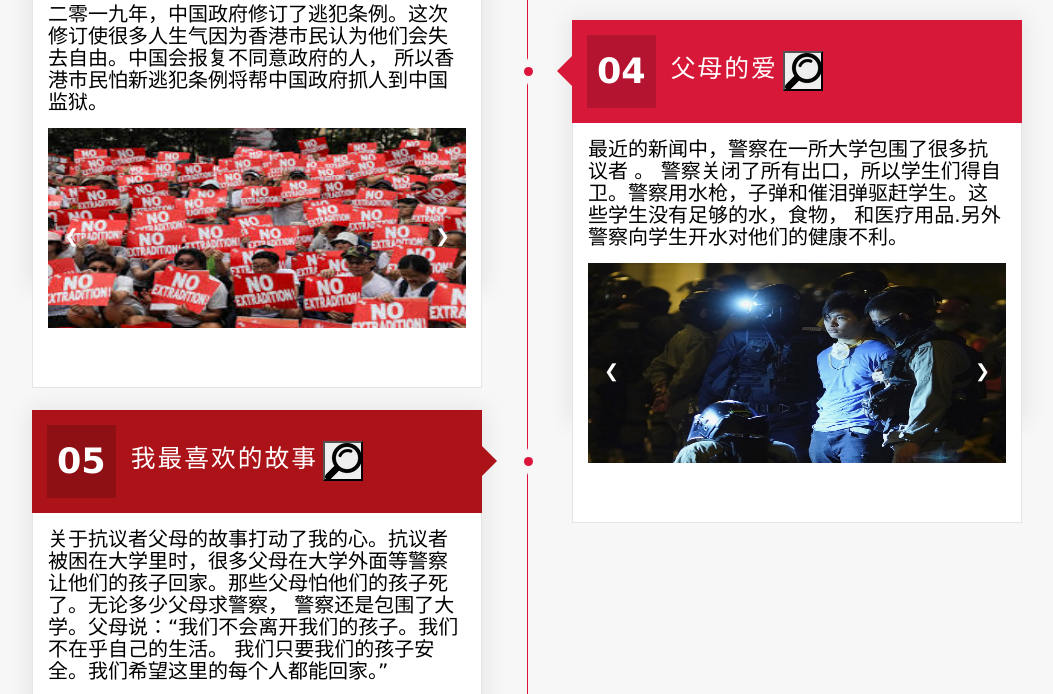
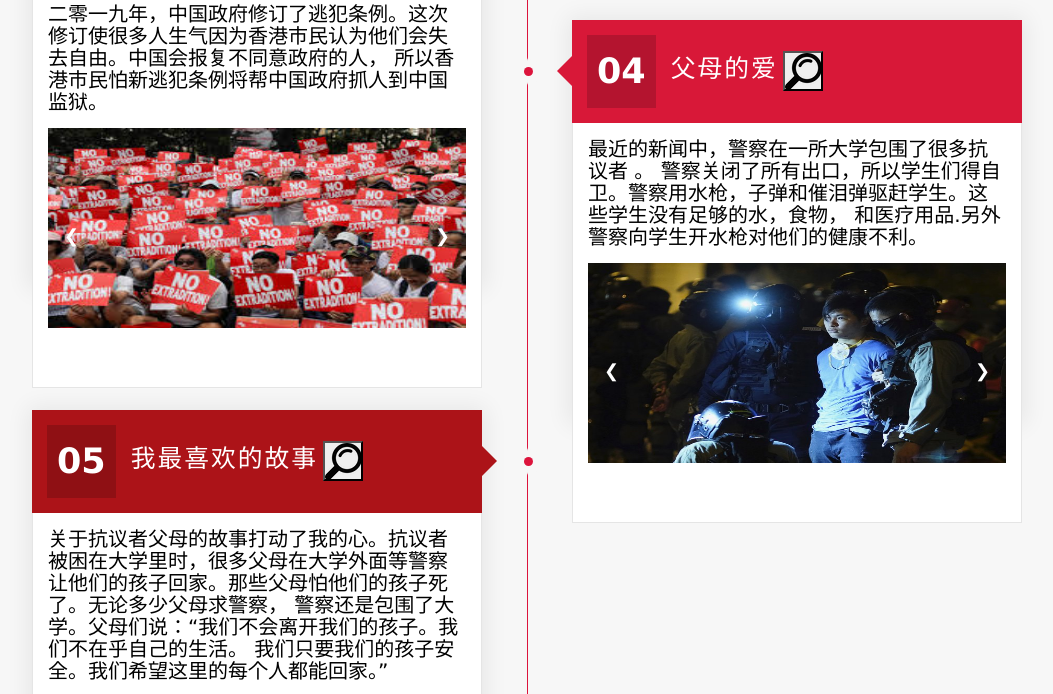
Before and after one commit to LilyN11/HongKong, a plain HTML site: page index.html in a window 1280 px wide. Shown: the part 1006-1700 px from the top of the page, without its empty margins (113-1166 px from the left). Drawn offline with nearby package versions, Linux system fonts and the light colour scheme.

Commit message:
Update index.html

```diff
--- a/index.html
+++ b/index.html
@@ -113,7 +113,7 @@
                 <button onclick="zoom4()" class="zoom"></button>
 			</div>
 			<div class="body">
-				<p id="4">最近的新闻中，警察在一所大学包围了很多抗议者 。 警察关闭了所有出口，所以学生们得自卫。警察用水枪，子弹和催泪弹驱赶学生。这些学生没有足够的水，食物， 和医疗用品.另外警察向学生开水对他们的健康不利。</p>
+				<p id="4">最近的新闻中，警察在一所大学包围了很多抗议者 。 警察关闭了所有出口，所以学生们得自卫。警察用水枪，子弹和催泪弹驱赶学生。这些学生没有足够的水，食物， 和医疗用品.另外警察向学生开水枪对他们的健康不利。</p>
 				<div id="4a" class="slideshow-container">
                   <img class="mySlides4" src="s1.jpeg" style="width:100%; display:none;height:200px">
                   <img class="mySlides4" src="s2.jpg" style="width:100% ;display:none;height:200px">
@@ -140,7 +140,7 @@
                 </div>
 			</div>
 			<div class="body">
-				<p id="5" >关于抗议者父母的故事打动了我的心。抗议者被困在大学里时，很多父母在大学外面等警察让他们的孩子回家。那些父母怕他们的孩子死了。无论多少父母求警察， 警察还是包围了大学。父母说：“我们不会离开我们的孩子。我们不在乎自己的生活。 我们只要我们的孩子安全。我们希望这里的每个人都能回家。”</p>
+				<p id="5" >关于抗议者父母的故事打动了我的心。抗议者被困在大学里时，很多父母在大学外面等警察让他们的孩子回家。那些父母怕他们的孩子死了。无论多少父母求警察， 警察还是包围了大学。父母们说：“我们不会离开我们的孩子。我们不在乎自己的生活。 我们只要我们的孩子安全。我们希望这里的每个人都能回家。”</p>
 				 <iframe id="5a" iframe width="400" height="200" src="mem.mp4" frameborder="0" allowfullscreen></iframe>
 			</div>
 		</div>
```
